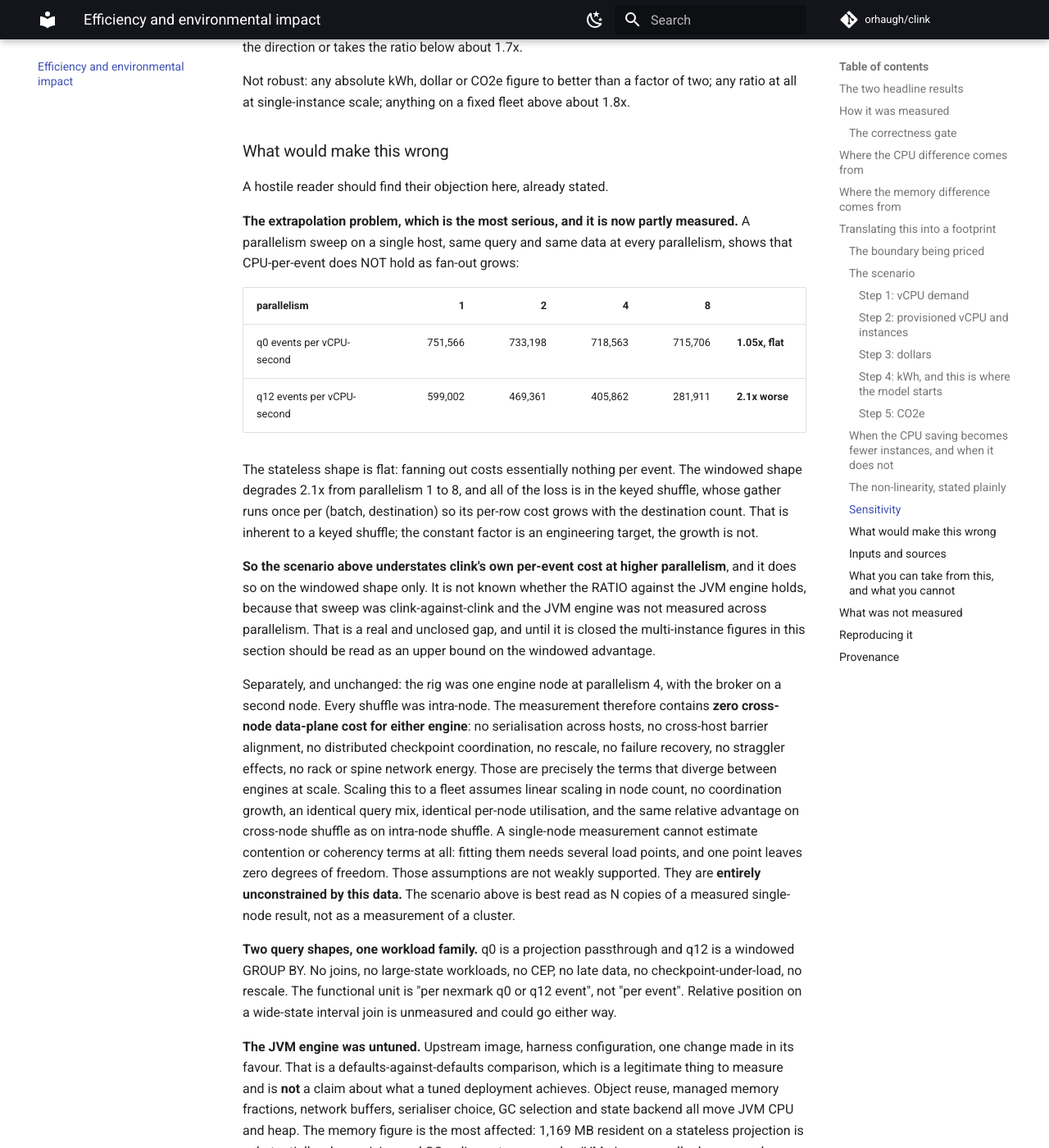
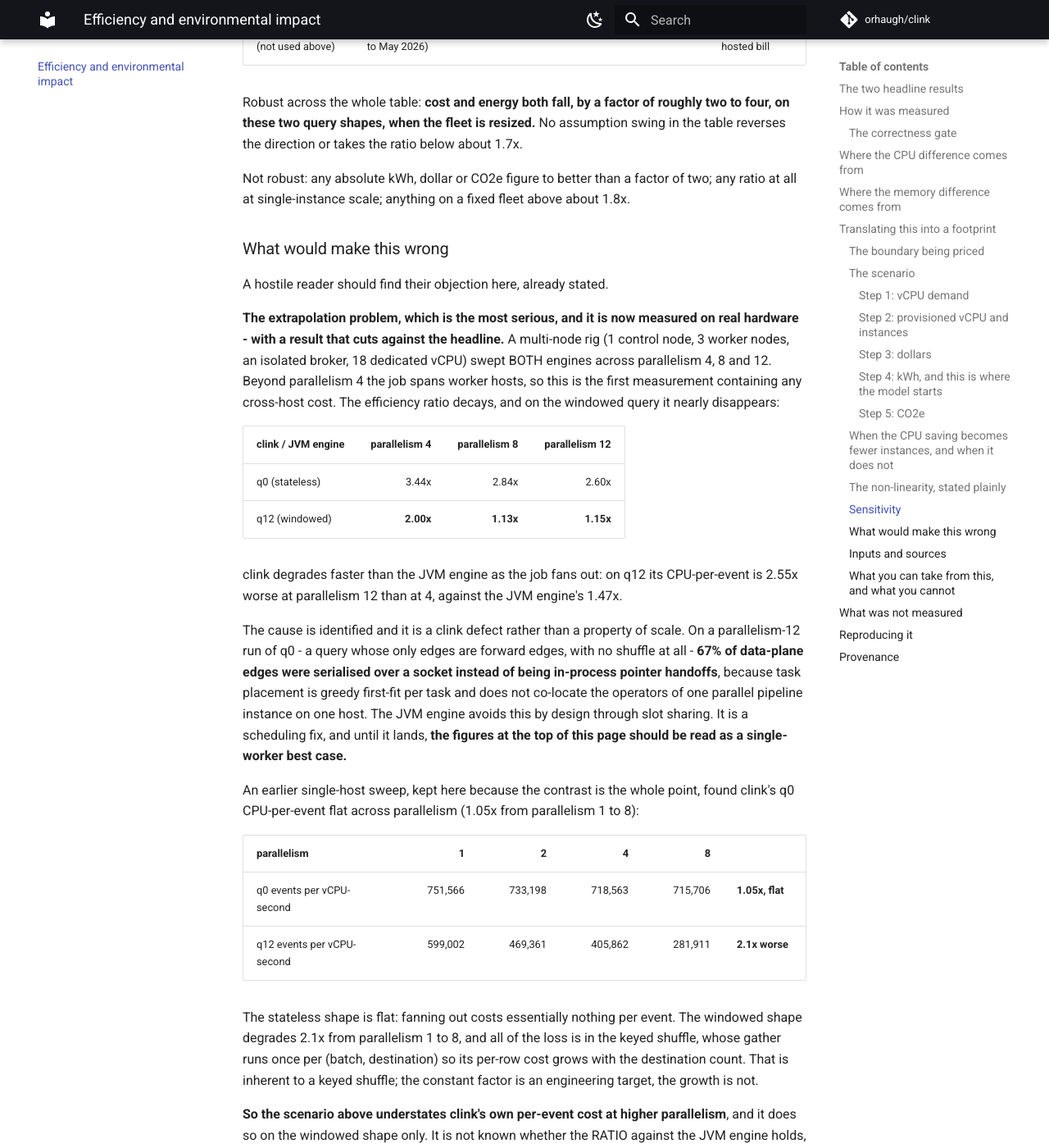
Before and after one commit to orhaugh/clink, an MkDocs documentation site: the page built from docs/efficiency.md, in a window 1280 px wide and 1400 px high, scrolled down 12036 px. Shown: the whole window at 82% size. Built offline with MkDocs 1.6.1 and Material for MkDocs 9.7.7, drawn with Linux system fonts in a browser that asks for light colours; comment, search, counter and statistics services are not loaded; some of the changed text lies outside the part shown.

Commit message:
docs(efficiency): the published ratios are a single-worker best case, measured
A multi-node rig swept both engines across parallelism 4, 8 and 12. The efficiency ratio
decays with fan-out - q12 from 2.00x to 1.15x, q0 from 3.44x to 2.60x - because clink's
CPU-per-event degrades 2.55x from parallelism 4 to 12 against the JVM engine's 1.47x.

Cause identified: 67% of data-plane edges on a shuffle-free query were serialised over sockets
rather than handed over in process, because task placement does not co-locate the operators of
one parallel pipeline instance. That is a clink scheduling defect, not a property of scale, and
the page says so - but it also says plainly that until it is fixed the headline figures are a
single-worker best case, with the caveat placed directly under the headline table where a
reader cannot miss it.

```diff
--- a/docs/efficiency.md
+++ b/docs/efficiency.md
@@ -25,7 +25,13 @@
 On the stateless query clink drains the same input faster than the JVM engine while
 occupying **0.84 of four cores against 2.57**.
 
-Those are measured. If you want them in dollars and kilowatt-hours, see
+Those are measured **on a single worker node at parallelism 4**. On a multi-node rig at
+parallelism 12 the same comparison gives 2.60x (stateless) and 1.15x (windowed) - see
+[What would make this wrong](#what-would-make-this-wrong), because the cause is a clink task-
+placement defect and not an inherent limit. Treat the figures above as a best case for
+topology until that is fixed.
+
+If you want them in dollars and kilowatt-hours, see
 [Translating this into a footprint](#translating-this-into-a-footprint) - with the warning that
 a CPU ratio is **not** an energy ratio unless the freed capacity is actually surrendered. On a
 fixed fleet the same 3.87x becomes about 1.8x on power, because an idle core still draws
@@ -440,9 +446,31 @@
 
 A hostile reader should find their objection here, already stated.
 
-**The extrapolation problem, which is the most serious, and it is now partly measured.** A
-parallelism sweep on a single host, same query and same data at every parallelism, shows that
-CPU-per-event does NOT hold as fan-out grows:
+**The extrapolation problem, which is the most serious, and it is now measured on real
+hardware - with a result that cuts against the headline.** A multi-node rig (1 control node,
+3 worker nodes, an isolated broker, 18 dedicated vCPU) swept BOTH engines across parallelism
+4, 8 and 12. Beyond parallelism 4 the job spans worker hosts, so this is the first measurement
+containing any cross-host cost. The efficiency ratio decays, and on the windowed query it
+nearly disappears:
+
+| clink / JVM engine | parallelism 4 | parallelism 8 | parallelism 12 |
+|---|---:|---:|---:|
+| q0 (stateless) | 3.44x | 2.84x | 2.60x |
+| q12 (windowed) | **2.00x** | **1.13x** | **1.15x** |
+
+clink degrades faster than the JVM engine as the job fans out: on q12 its CPU-per-event is
+2.55x worse at parallelism 12 than at 4, against the JVM engine's 1.47x.
+
+The cause is identified and it is a clink defect rather than a property of scale. On a
+parallelism-12 run of q0 - a query whose only edges are forward edges, with no shuffle at all -
+**67% of data-plane edges were serialised over a socket instead of being in-process pointer
+handoffs**, because task placement is greedy first-fit per task and does not co-locate the
+operators of one parallel pipeline instance on one host. The JVM engine avoids this by design
+through slot sharing. It is a scheduling fix, and until it lands, **the figures at the top of
+this page should be read as a single-worker best case.**
+
+An earlier single-host sweep, kept here because the contrast is the whole point, found clink's
+q0 CPU-per-event flat across parallelism (1.05x from parallelism 1 to 8):
 
 | parallelism | 1 | 2 | 4 | 8 | |
 |---|---:|---:|---:|---:|---|
```
